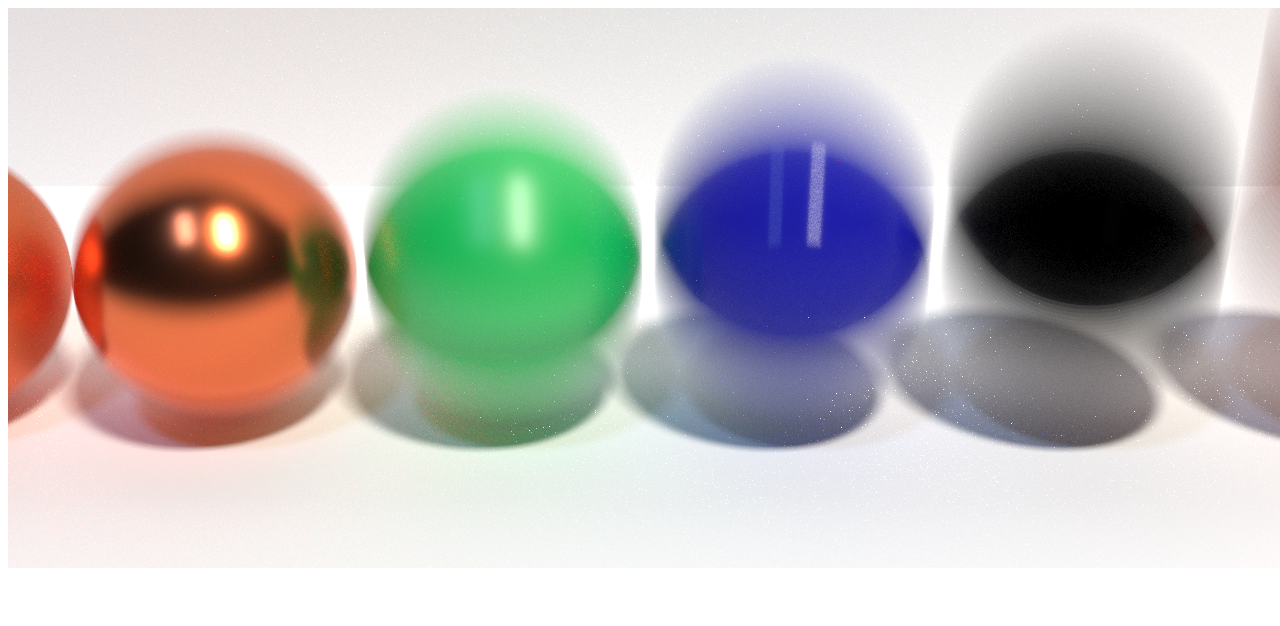
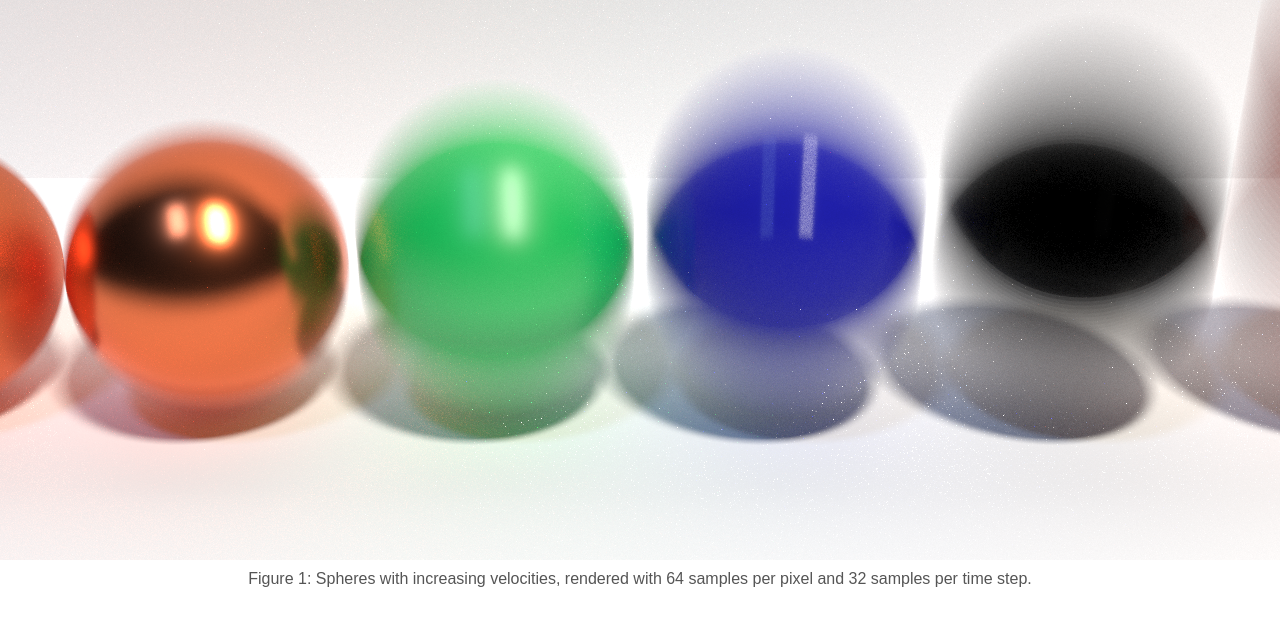
Before and after one commit to lhardy742/lhardy742.github.io, a plain HTML site: page index.html in a window 1280 px wide. Drawn offline with Linux system fonts and the light colour scheme.

Commit message:
Added styling

```diff
--- a/index.html
+++ b/index.html
@@ -4,10 +4,18 @@
     <meta charset="UTF-8">
     <meta name="viewport" content="width=device-width, initial-scale=1.0">
     <title>CSE 198 Final Project Proposal Images</title>
-    <img src="Images/final2.png" alt="Spheres with motion blur" class="background">
+</head>
+<body style="margin: 0; padding: 0; text-align: center; font-family: Arial, sans-serif;">
 
-</head>
-<body>
+    <img
+        src="Images/final2.png"
+        alt="Spheres with motion blur"
+        style="max-width: 100%; height: auto; display: block; margin: 0 auto;"
+    >
+
+    <p style="margin-top: 10px; font-size: 16px; color: #555;">
+        Figure 1: Spheres with increasing velocities, rendered with 64 samples per pixel and 32 samples per time step.
+    </p>
 
 </body>
 </html>
```
